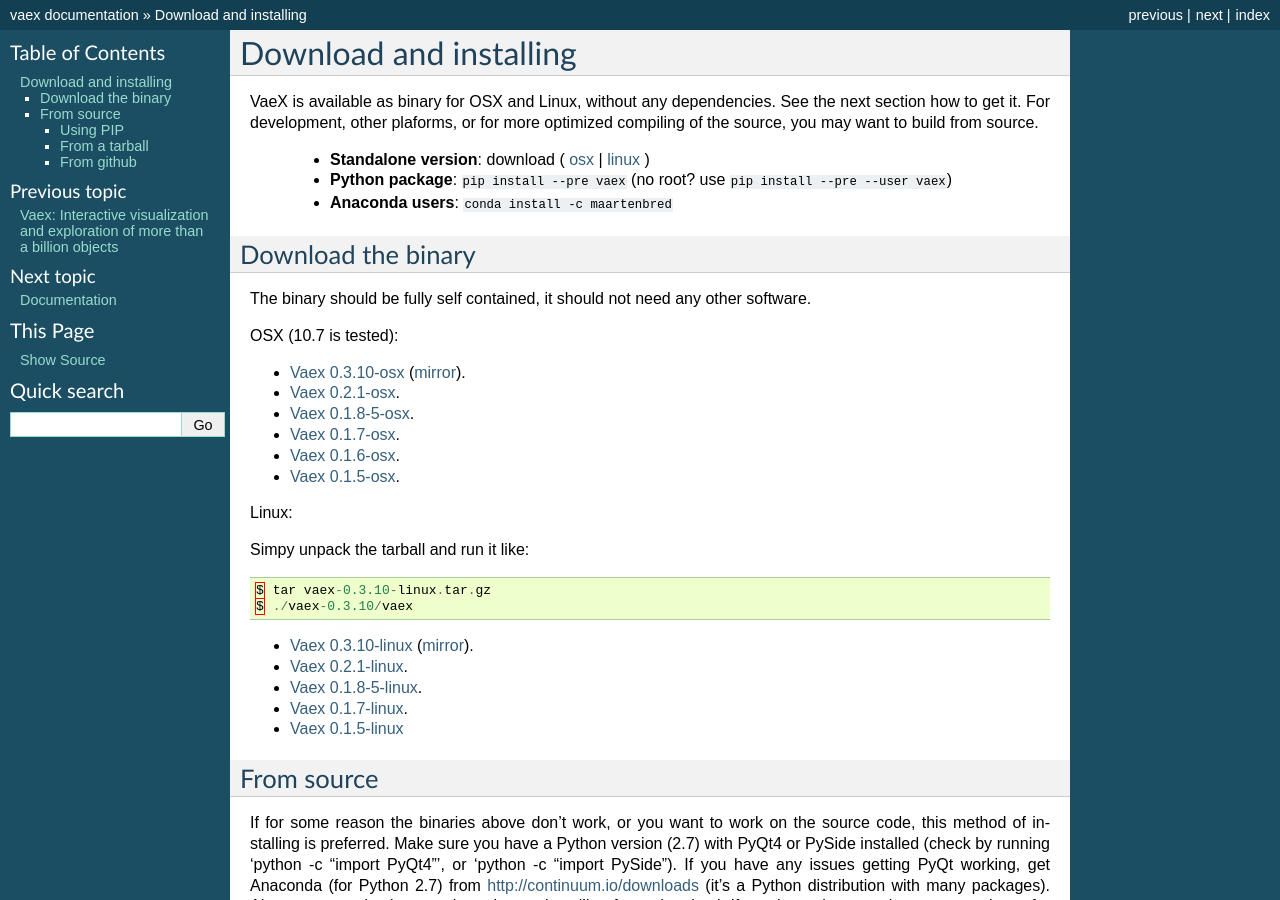
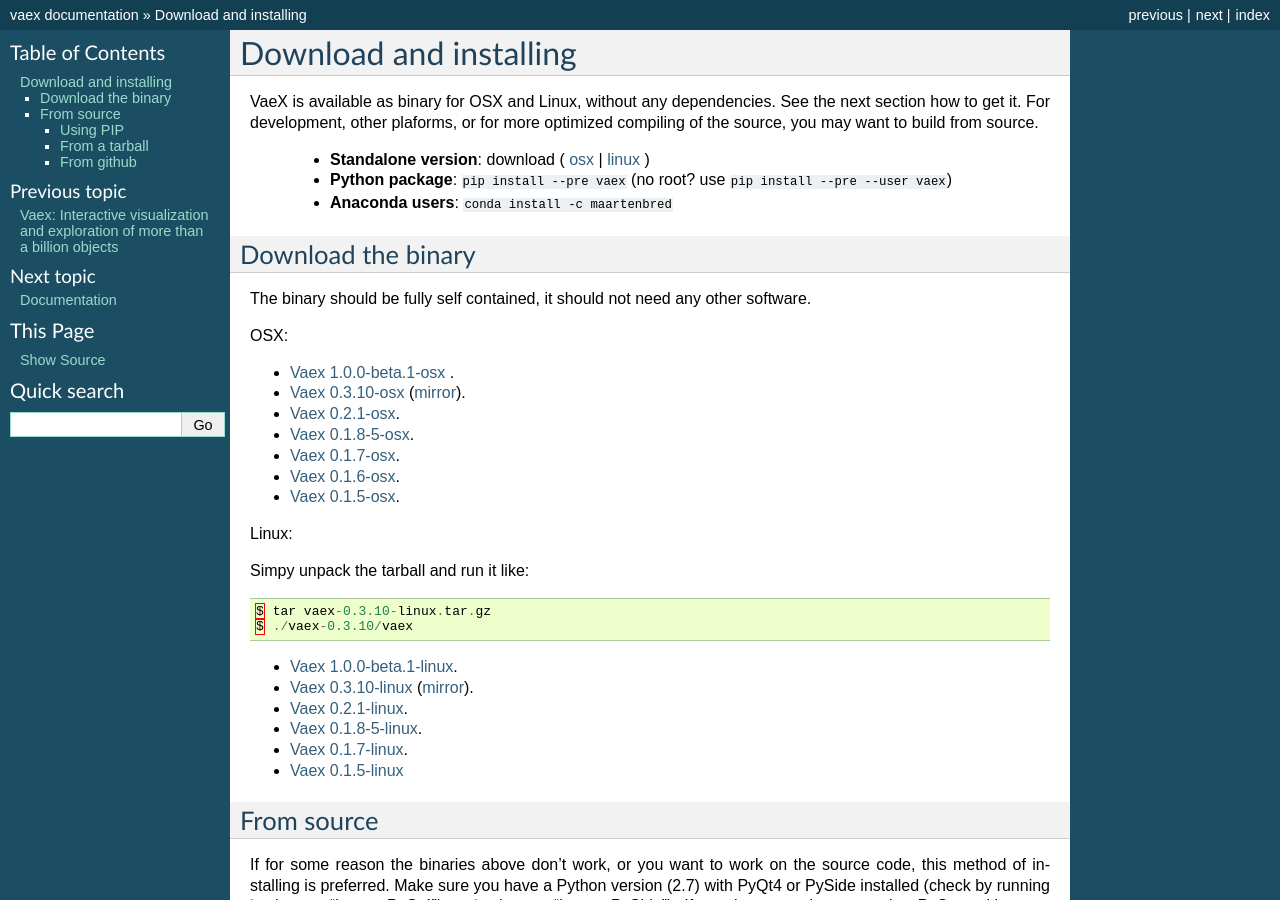
Before and after one commit to vaexio/vaex, a Sphinx documentation site: the page built from docs/source/installing.rst, in a window 1280 px wide and 900 px high. Built offline with Sphinx 7.4.7, drawn with Linux system fonts in a browser that asks for light colours; pages that are not in the unit, such as notebooks, are missing from menus; the version number could not be read and is left out.

Commit message:
added new download

```diff
--- a/docs/source/installing.rst
+++ b/docs/source/installing.rst
@@ -17,8 +17,9 @@
 
 The binary should be fully self contained, it should not need any other software.
 
-OSX (10.7 is tested):
+OSX:
 
+* `Vaex 1.0.0-beta.1-osx <https://www.astro.rug.nl/~breddels/vaex/vaex-1.0.0-beta.1-osx.zip>`_ .
 * `Vaex 0.3.10-osx <https://www.astro.rug.nl/~breddels/vaex/vaex-0.3.10-osx.zip>`_ (`mirror <https://github.com/maartenbreddels/vaex/releases/download/0.3.10/vaex-0.3.10-osx.zip>`_).
 * `Vaex 0.2.1-osx <https://www.astro.rug.nl/~breddels/vaex/vaex-0.2.1-osx.zip>`_.
 * `Vaex 0.1.8-5-osx <https://www.astro.rug.nl/~breddels/vaex/vaex-0.1.8-5-osx.zip>`_.
@@ -35,7 +36,7 @@
 	$ tar vaex-0.3.10-linux.tar.gz
 	$ ./vaex-0.3.10/vaex
 
-
+* `Vaex 1.0.0-beta.1-linux <https://www.astro.rug.nl/~breddels/vaex/vaex-1.0.0-beta.1-linux.tar.gz>`_.
 * `Vaex 0.3.10-linux <https://www.astro.rug.nl/~breddels/vaex/vaex-0.3.10-linux.tar.gz>`_ (`mirror <https://github.com/maartenbreddels/vaex/releases/download/0.3.10/vaex-0.3.10-linux.tar.gz>`_).
 * `Vaex 0.2.1-linux <https://www.astro.rug.nl/~breddels/vaex/vaex-0.2.1-linux.tar.gz>`_.
 * `Vaex 0.1.8-5-linux <https://www.astro.rug.nl/~breddels/vaex/vaex-0.1.8-5-linux.tar.gz>`_.
```
